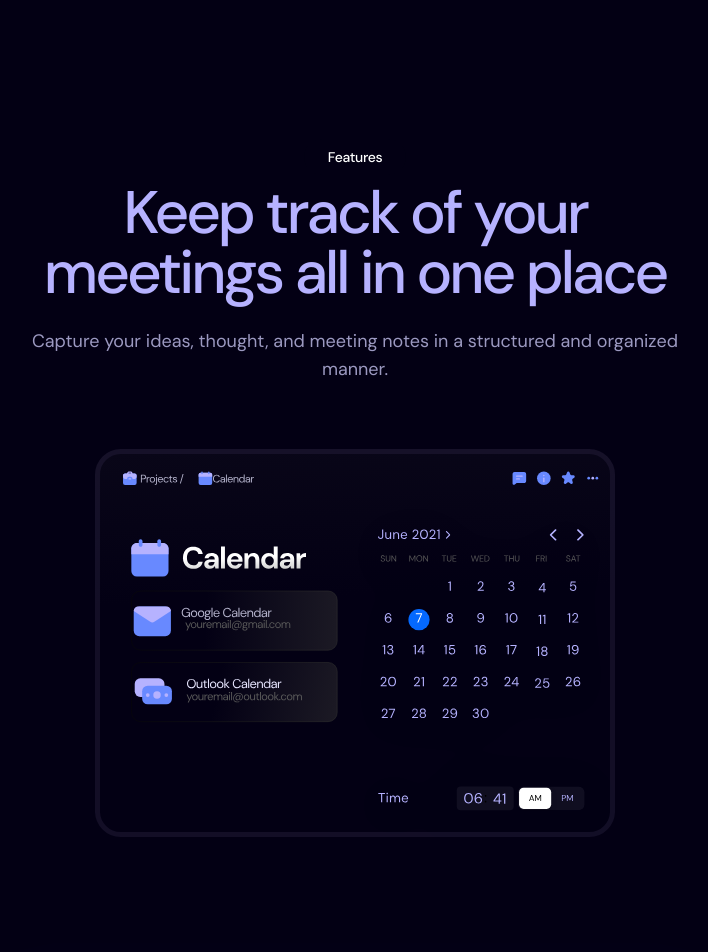
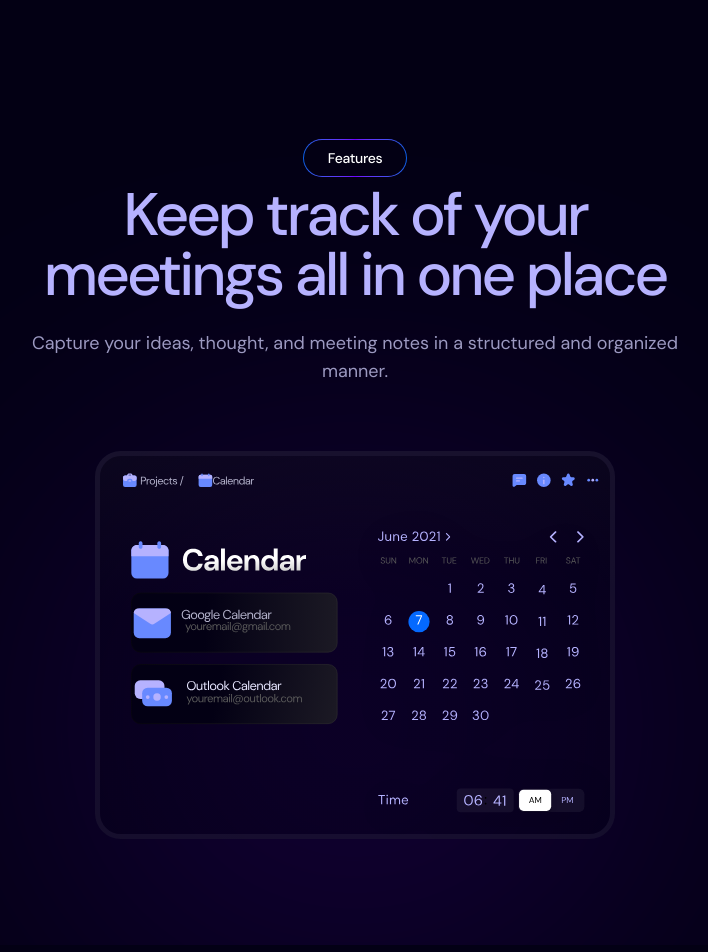
Before and after one commit to Creatureab/saas-page, a Next.js app: page / in a window 1280 px wide. Shown: the part 1220-2172 px from the top of the page, without its empty margins (285-993 px from the left). Built offline with nearby package versions, Linux system fonts and the light colour scheme.

Commit message:
this is rounded gradient

```diff
--- a/src/section/Features.tsx
+++ b/src/section/Features.tsx
@@ -6,13 +6,15 @@ const Features = () => {
     return (
         <section className="relative py-20 md:py-24 overflow-hidden">
             <div className="container relative">
-                {/* {<div className="absolute top-[320px] left-1/2 -translate-x-1/2 w-[618px] h-[529px] rounded-full bg-[#5000B5] opacity-[0.23] blur-[150px] pointer-events-none -z-10" />} */}
+                <div className="absolute top-[320px] left-1/2 -translate-x-1/2 w-[618px] h-[529px] rounded-full bg-[#5000B5] opacity-[0.23] blur-[150px] pointer-events-none -z-10" />
 
                 <div className="flex justify-center mb-2">
+                    <div className="rounded-full p-[1px] bg-gradient-to-r from-[#0560E8] via-[#7000FF] to-[#0560E8]">
                         <div className="flex items-center justify-center px-6 py-2 rounded-full bg-[#030014]">
                             <span className="text-sm font-medium text-white tracking-tight">
                                 Features
                             </span>
+                        </div>
                     </div>
                 </div>
 
```
